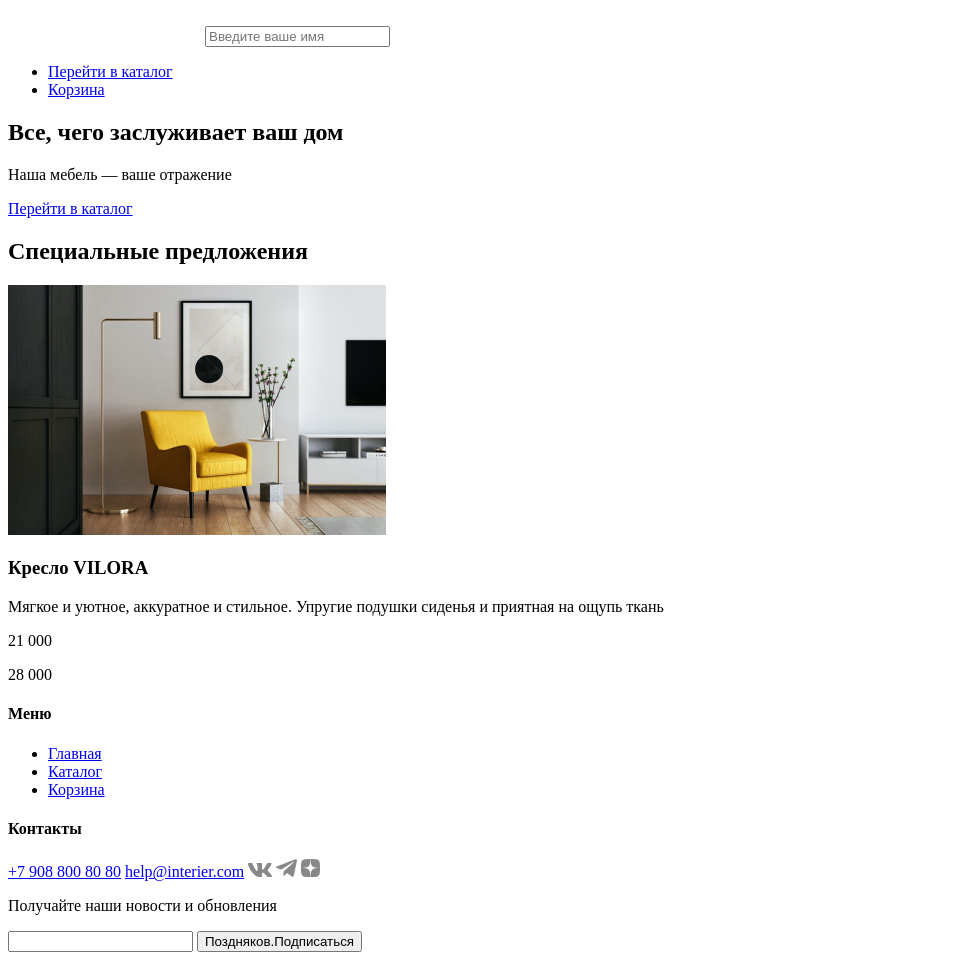
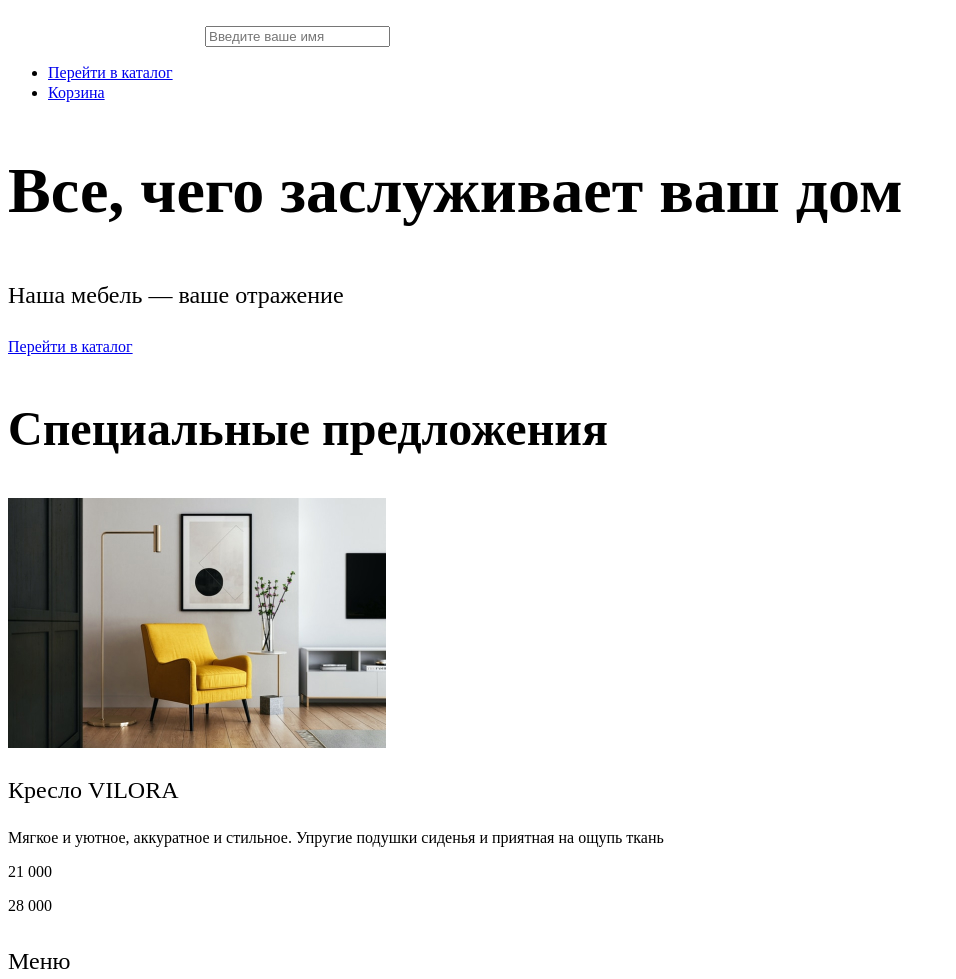
Before and after one commit to georg5ru/frontend_hw, a plain HTML site: page index.html in a window 1280 px wide. Shown: the top 979 px of the page, without its empty margins (0-956 px from the left). Drawn offline with Linux system fonts and the light colour scheme.

Commit message:
frontend_2

```diff
--- a/index.html
+++ b/index.html
@@ -4,6 +4,7 @@
     <meta charset="UTF-8">
     <meta name="viewport" content="width=device-width, initial-scale=1.0">
     <title>Document</title>
+    <link rel="stylesheet" href="style.css">
 </head>
 <body>
     <header>
--- /dev/null
+++ b/style.css
@@ -0,0 +1,99 @@
+header nav ul li a {
+    font-size: 16px;
+    line-height: 20px;
+}
+
+h1 {
+    font-weight: 600;
+    font-size: 64px;
+    line-height: 70px;
+}
+
+section:nth-of-type(1) p {
+    font-size: 24px;
+    line-height: 32px;
+}
+
+section:nth-of-type(1) a {
+    font-size: 16px;
+    line-height: 24px;
+}
+
+h2 {
+    font-weight: 600;
+    font-size: 48px;
+    line-height: 59px;
+    color: #000000;
+}
+
+h3 {
+    font-weight: 500;
+    font-size: 24px;
+    line-height: 29px;
+    color: #000000;
+}
+
+section:nth-of-type(2) p:of-type(1) {
+    font-size: 14px;
+    line-height: 17px;
+    color: #888888;
+}
+
+section:nth-of-type(2) p:of-type(2) {
+    font-weight: 500;
+    font-size: 24px;
+    line-height: 29px;
+    color: #050505;
+}
+
+section:nth-of-type(2) p:of-type(3) {
+    font-weight: 500;
+    font-size: 24px;
+    line-height: 29px;
+    text-decoration-line: line-through;
+    color: #888888;
+}
+
+h4 {
+    font-weight: 500;
+    font-size: 24px;
+    line-height: 29px;
+    color: #000000;
+}
+
+footer a {
+    font-weight: 500;
+    font-size: 14px;
+    line-height: 17px;
+    color: #888888;
+    text-decoration: none;
+}
+
+footer form p {
+    font-size: 14px;
+    line-height: 16px;
+    color: #000000;
+}
+
+input[type="email"] {
+    background: #FFFFFF;
+    border: 1px solid #C4C4C4;
+    box-sizing: border-box;
+    border-radius: 20px;
+    font-weight: normal;
+    font-size: 15px;
+    line-height: 18px;
+    color: #C4C4C4;
+}
+
+button[type="submit"] {
+    background: rgba(222, 215, 215, 0.41);
+    border: 1px solid #FFFFFF;
+    box-sizing: border-box;
+    border-radius: 20px;
+    width: 275px;
+    height: 46px;
+    font-size: 15px;
+    line-height: 18px;
+    color: #000000;
+}
```
Also changed, not shown: catalog.html (+1 -0 lines).
